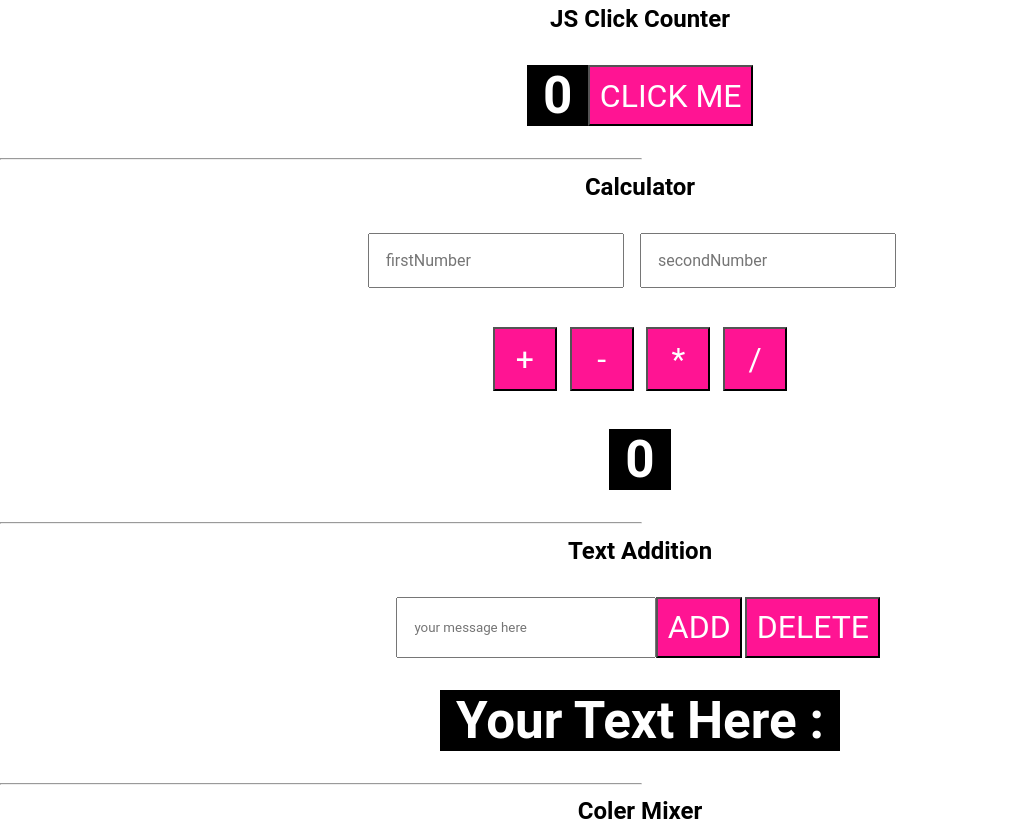
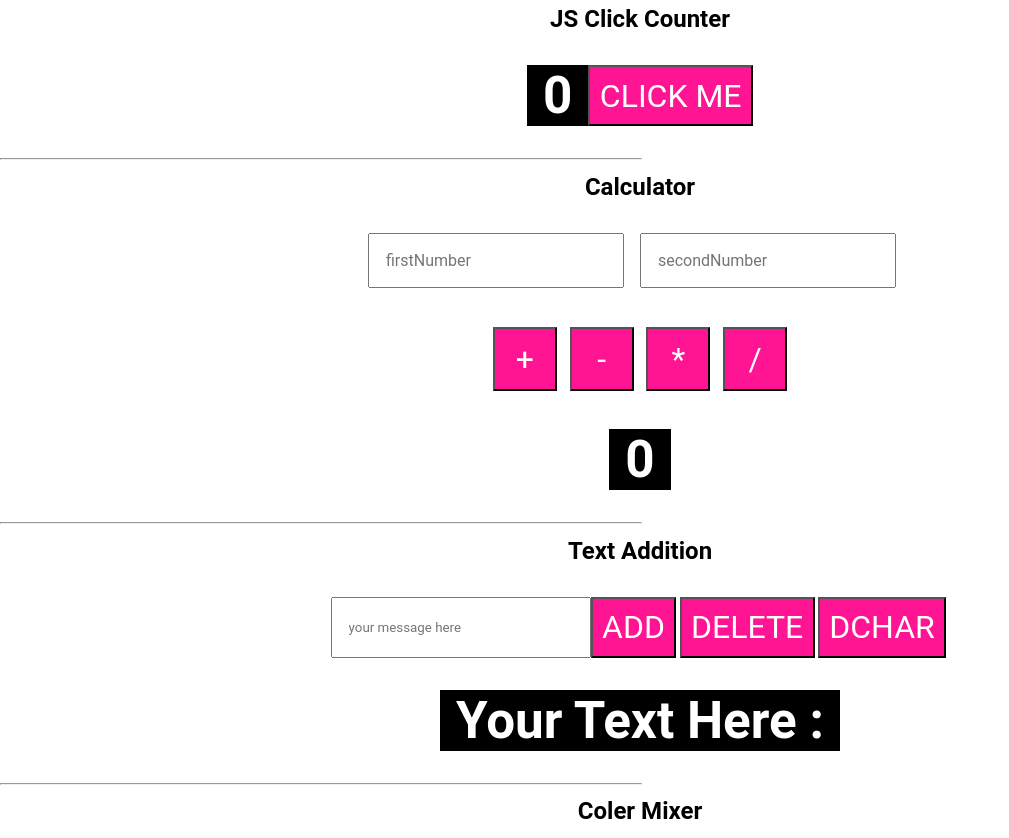
Before and after one commit to Verenasworld/VsJJAufgaben, a plain HTML site: page index.html in a window 1280 px wide. Shown: the part 73-911 px from the top of the page, without its empty margins (0-1009 px from the left). Drawn offline with Linux system fonts and the light colour scheme.

Commit message:
add new button and call deleteLastChar Methode

```diff
--- a/index.html
+++ b/index.html
@@ -53,6 +53,7 @@
         <input type="text" name="" id="mytext" placeholder="your message here">
         <button type="button" onclick="textOutput()">Add</button>
         <button type="button" onclick="btnDeleteOutput()">Delete</button>
+        <button type="button" onclick="deleteLastChar()">DChar</button>
         <!--     todo bonus Aufgabe -->
         <!--       <button type="button" onclick="deletelastElement()"></button>-->
     </div>
```
